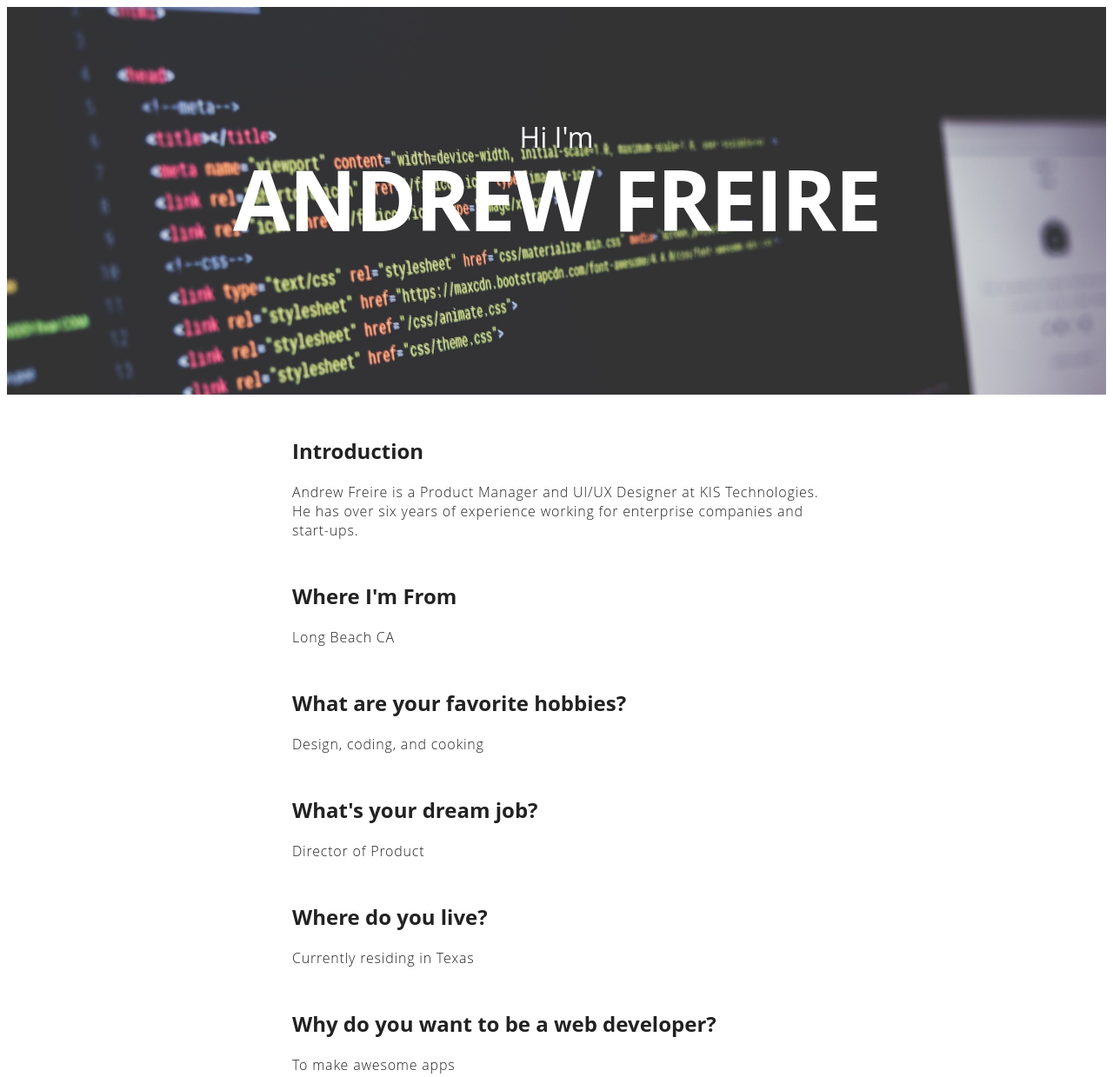
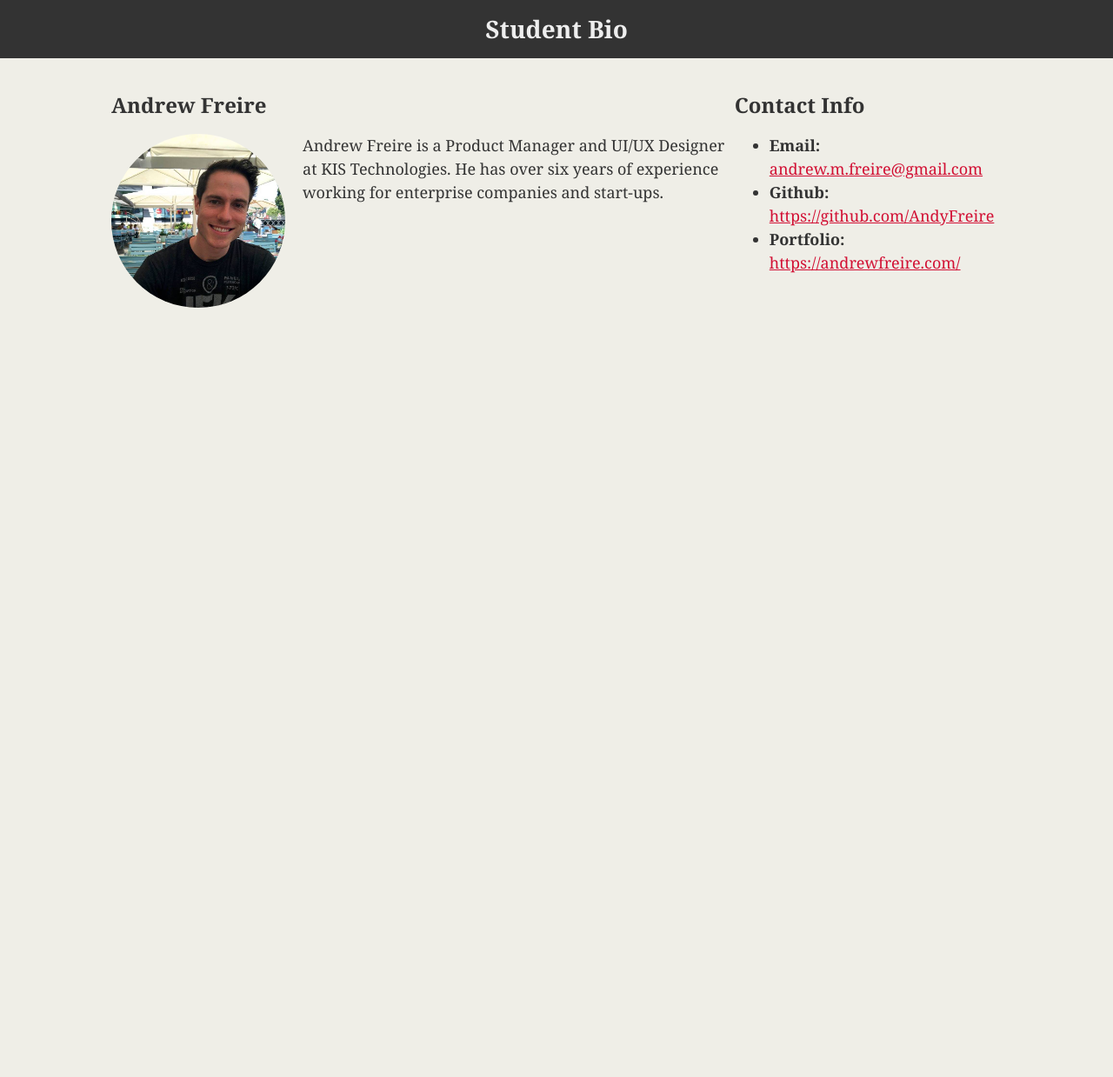
Before and after one commit to AndyFreire/AndyFreire.github.io, a plain HTML site: page index.html in a window 1280 px wide. Shown: the top 1239 px of the page at 87% size. After the commit the page ends 800 px from the top, so only its background shows below. Drawn offline with Linux system fonts and the light colour scheme.

Commit message:
Update links and add profile pic

```diff
--- a/css/style.css
+++ b/css/style.css
@@ -1,70 +1,66 @@
+/**
+ First External CSS Stylesheet
+ **/
+
+/*
+Each of these CSS elements is associated with an HTML Element, Class, or ID.
+Flip between this CSS file and the HTML to see how things line up.
+Experiment with deleting lines of code from the CSS to see how it affects the webpage when you refresh in the browser.
+*/
+
 body {
-    color: #222222;
-    font-size: 1em;
-    font-family: "Open Sans", "Helvetica Neue", sans-serif;
+  padding: 0;
+  margin: 0;
+  font-family: Georgia, "Times New Roman", Times, serif;
+  font-size: 18px;
+  line-height: 150%;
+  color: #333;
+  background: #efeee7;
 }
 
-.content-footer,
-.masthead-heading,
-.masthead-intro {
+header {
+  background: #333;
+}
+
+h1 {
+  padding: 20px 0;
+  margin: 0;
+  margin-bottom: 20px;
+  font-size: 28px;
+  color: #eee;
   text-align: center;
 }
 
-.masthead {
-  padding: 6em 0;
-  background-image: url('../img/code.jpg');
-  background-size: cover;
-  background-repeat: no-repeat;
+h2 {
+  font-size: 24px;
 }
 
-.masthead-intro {
-    margin-bottom: 0.1em;
-    font-size: 2em;
-    color: #ffffff;
+a {
+  color: #d21034;
 }
 
-.masthead-heading {
-    margin-top: -0.2em;
-    font-weight: bold;
-    font-size: 6em;
-    letter-spacing: -0.02em;
-    text-transform: uppercase;
-    color: #ffffff;
+.container {
+  width: 1024px;
+  margin: 0 auto;
 }
 
-.details {
-    max-width: 38em;
-    margin-left: auto;
-    margin-right: auto;
-    margin-top: 2em;
+#main-bio,
+#contact-info,
+#bio-image {
+  float: left;
 }
 
-.details > p {
-    font-weight: 300;
-    letter-spacing: 0.05em;
+#main-bio {
+  width: 70%;
 }
 
-.details > h2 {
-    font-size: 1.2em;
-    font-weight: bold;
-    margin: 2em 0 1em 0;
+#contact-info {
+  width: 30%;
 }
 
-section > h1 {
-    margin-top: 2em;
+#bio-image {
+  width: 200px;
+  height: 200px;
+  margin-right: 20px;
+  border-radius: 50%;
 }
-
-#footer {
-  padding: 20px 0;
-  text-align: center;
-  background-color: #111111;
-  text-decoration: none;
-}
-
-#footer a {
-  color: #ffffff;
-}
-.social > li {
-  display: inline-block;
-  margin: 0 5px;
-}
--- a/index.html
+++ b/index.html
@@ -1,40 +1,42 @@
-<!doctype html>
-
-<html lang="en">
+<!DOCTYPE html>
+<html lang="en-us">
 
 <head>
-    <meta charset="utf-8">
+  <meta charset="UTF-8">
+  <title>CSS Stylesheets with Relative Paths</title>
 
-    <title>About Me</title>
-    <link rel="stylesheet" href="css/style.css">
+  <!-- This line is money! It points your HTML to the CSS file. -->
+  <!-- Notice the "relative" pathway? It matches a file inside our current directory's "assets" folder. Open it to see our style rules. -->
+  <link rel="stylesheet" type="text/css" href="css/style.css">
 
 </head>
 
 <body>
-    <header class='masthead'>
-        <p class='masthead-intro'>Hi I'm</p>
-        <h1 class='masthead-heading'>Andrew Freire</h1>
-    </header>
-    <section class="details">
-      <h1>Introduction</h1>
+  <header>
+    <h1>Student Bio</h1>
+  </header>
+
+  <div class="container">
+
+    <section id="main-bio">
+
+      <h2>Andrew Freire</h2>
+
+      <img id="bio-image" src="profilepic.jpg" alt="Your Name">
+
       <p>Andrew Freire is a Product Manager and UI/UX Designer at KIS Technologies. He has over six years of experience working for enterprise companies and start-ups.</p>
-      <h1>Where I'm From</h1>
-      <p>Long Beach CA</p>
-      <h1>What are your favorite hobbies?</h1>
-      <p>Design, coding, and cooking</p>
-      <h1>What's your dream job?</h1>
-      <p>Director of Product</p>
-      <h1>Where do you live?</h1>
-      <p>Currently residing in Texas</p>
-      <h1>Why do you want to be a web developer?</h1>
-      <p>To make awesome apps</p>
     </section>
 
-    <footer id="footer">
-        <ul class="social">
-          <li><a href="http://www.github.com/AndyFreire">Github</a></li>
-        </ul>
-    </footer>
+    <section id="contact-info">
+      <h2>Contact Info</h2>
+      <ul>
+        <li><strong>Email:</strong> <a href="mailto: andrew.m.freire@gmail.com">andrew.m.freire@gmail.com</a></li>
+        <li><strong>Github:</strong> <a target="_blank" href="https://github.com/AndyFreire">https://github.com/AndyFreire</a></li>
+        <li><strong>Portfolio:</strong> <a target="_blank" href="https://andrewfreire.com/">https://andrewfreire.com/</a></li>
+      </ul>
+    </section>
+  </div>
+
 </body>
 
 </html>
```
Also changed, not shown: img/code.jpg (deleted), profilepic.jpg (added).
